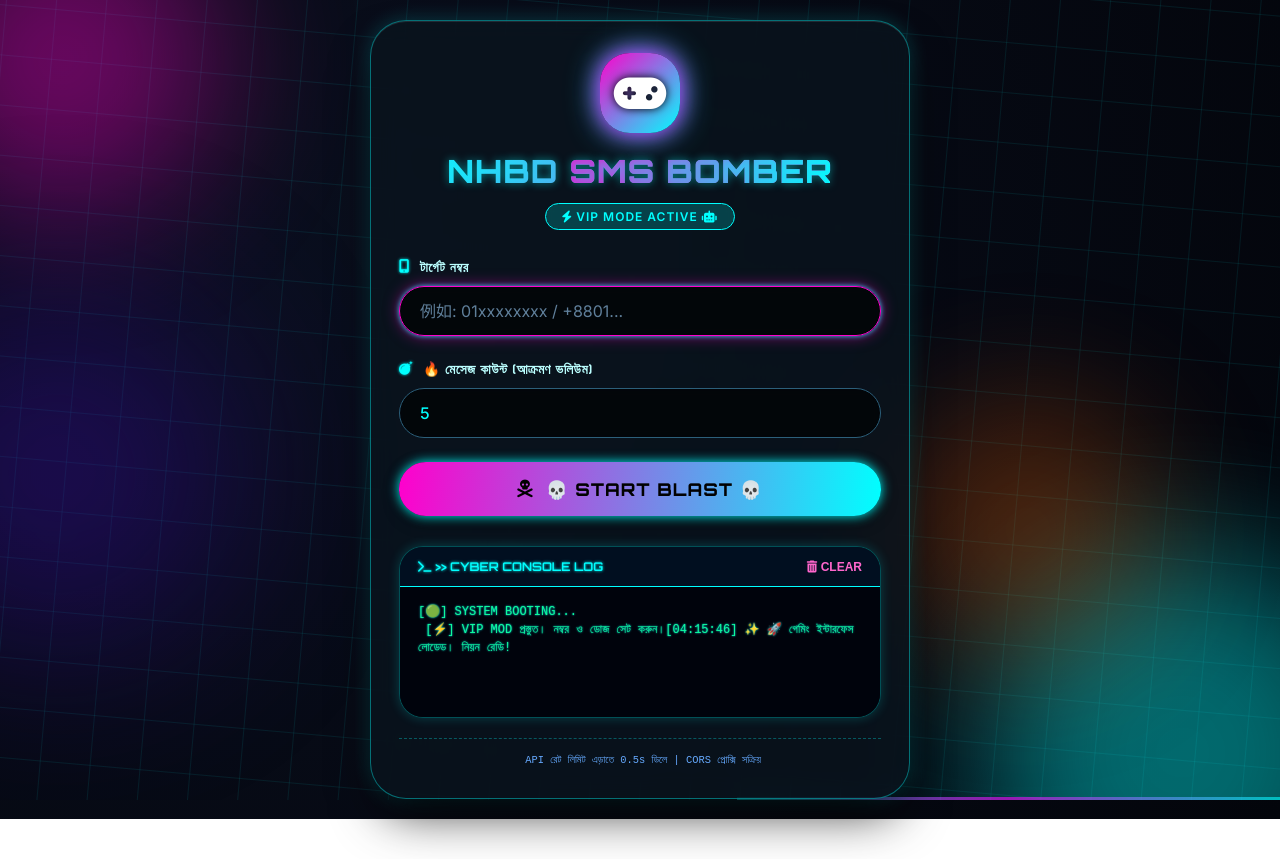
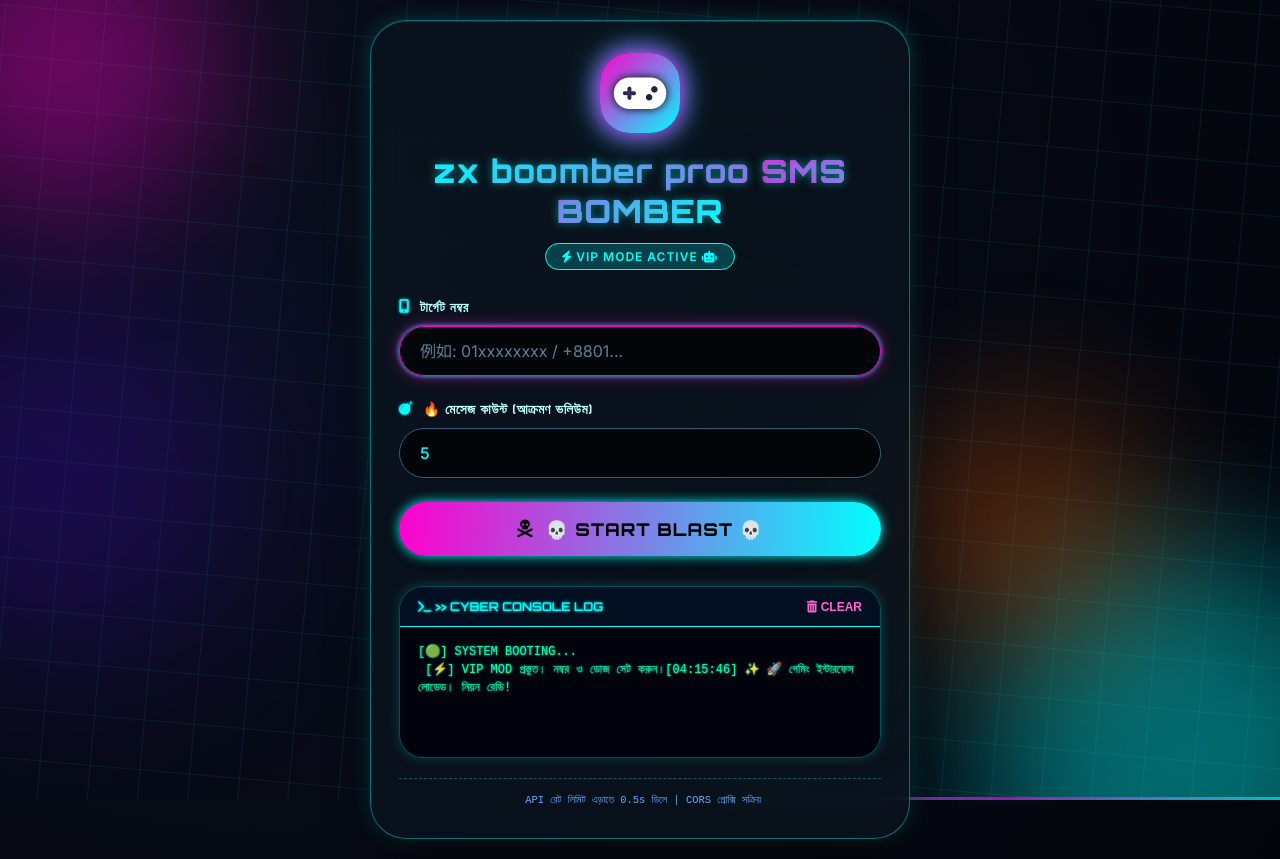
Before and after one commit to wfifa86-tech/zxsmsboomber, a plain HTML site: page index.html in a window 1280 px wide. Before the commit the page ends 819 px from the top, so only its background shows below. Drawn offline with Linux system fonts and the light colour scheme.

Commit message:
Update index.html

```diff
--- a/index.html
+++ b/index.html
@@ -362,7 +362,7 @@
             <div class="icon-badge">
                 <i class="fas fa-gamepad"></i>
             </div>
-            <h1>NHBD <span style="background: linear-gradient(125deg,#ff00cc,#00ffff); background-clip:text; -webkit-background-clip:text; color:transparent;">SMS BOMBER</span></h1>
+            <h1>zx boomber proo <span style="background: linear-gradient(125deg,#ff00cc,#00ffff); background-clip:text; -webkit-background-clip:text; color:transparent;">SMS BOMBER</span></h1>
             <div class="sub"><i class="fas fa-bolt"></i> VIP MODE ACTIVE <i class="fas fa-robot"></i></div>
         </div>
 
```
